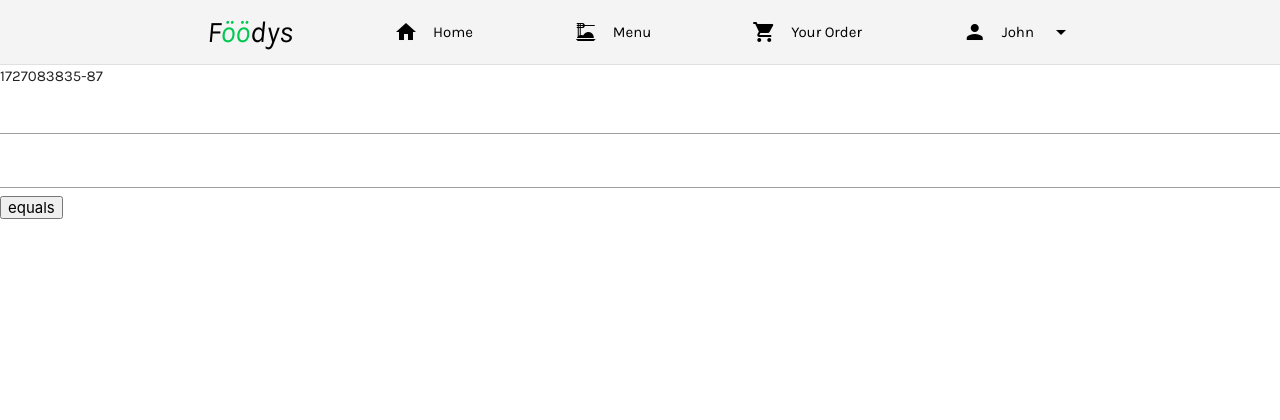
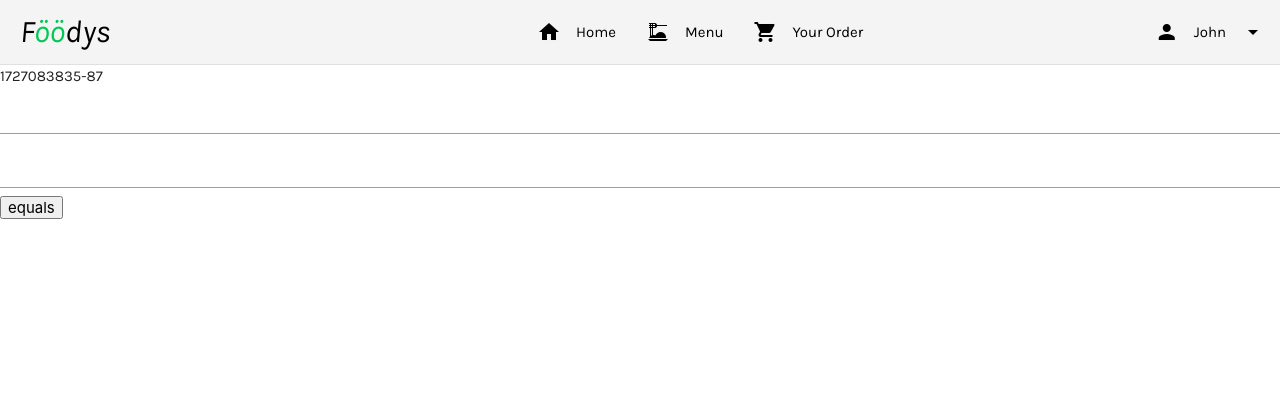
Before and after one commit to lome-ezehi/foodys, a PHP site: page /TEST.php in a window 1280 px wide. Shown: the top 420 px of the page. Run offline with PHP 8.4, Linux system fonts and the light colour scheme; a user stored in the database is signed in.

Commit message:
Revert "amend"
This reverts commit 3e68ef46c969b5a67b11588c46b1298f361ab284.

```diff
--- a/templates/footer.php
+++ b/templates/footer.php
@@ -192,7 +192,7 @@
             font-weight: bold;
         }
         .brand_logo{
-            /* margin-left: 20px; */
+            margin-left: 20px;
         }
         .hidden {
             display: none;
@@ -240,13 +240,8 @@
             border-bottom: 2px solid #00C853;
             height: auto !important;
         }
-        .brand_logo{
-            font-size: 30px;
-        }
         .middle_nav{
-            display: flex;
-            justify-content: space-between;
-            align-items: center;
+            margin-left: 330px;
         }
         span.cart:hover{
             color: #fff !important;
--- a/templates/nav.php
+++ b/templates/nav.php
@@ -21,36 +21,12 @@ $username = $_SESSION['username'];
                     <a data-target="mobile-demo" class="sidenav-trigger hide-on-large-only black-text" href="#"><i class="material-icons">menu</i></a>
                     <!-- brand logo -->
                     <div class="brand-logo">
+                        <!-- D desktop  -->
+                        <a href="index.php" class="hide-on-med-and-down black-text brand_logo"><em>F<span class="green-text text-accent-4">öö</span>dys</em></a>
                         <!-- M mobile  -->
                         <a href="index.php" class="black-text hide-on-large-only"><em>F<span class="green-text text-accent-4">öö</span>dys</em></a>
                     </div>
-                    <!-- D navbar content -->
-                    <div class="container">
-                        <!-- D desktop  -->
-                        <ul>
-                            </ul>
-                        <ul class="hide-on-med-and-down middle_nav">
-                            <li><a href="index.php" class="hide-on-med-and-down black-text brand_logo"><em>F<span class="green-text text-accent-4">öö</span>dys</em></a></li>
-                            <li><a href="index.php" class="nav_link black-text"><i class="material-icons left">home</i>Home</a></li>
-                            <li><a href="meals.php" class="nav_link black-text"><i class="material-icons left">dinner_dining</i>Menu</a></li>
-                            <li><a href="cart.php" class="nav_link black-text"><i class="material-icons left">shopping_cart</i>Your Order</a></li>
-                            <li><a class="nav_link black-text dropdown-trigger" data-target="dropdown1"><i class="material-icons left">person</i>
-                            <?php
-                            echo $username;
-                            ?>
-                            <i class="material-icons right">arrow_drop_down</i></a></li>
-                        </ul>
-                        <!-- D desktop navbar  -->
-                        <ul class="hide-on-med-and-down right">
-                        </ul>
-                    </div>
-                    <!-- dropdown content -->
-                    <ul id="dropdown1" class="dropdown-content">
-                        <li><a href="dashboard.php" class="center-align green-text">My Account</a></li>
-                        <li><a href="logout.php" class="center-align red-text">LOGOUT</a></li>
-                    </ul>
-
-                    <!--M account  -->
+                    <!-- account  -->
                     <ul class="hide-on-large-only right">
                         <li><a href="dashboard.php" class="black-text"><i class="material-icons left">person</i>
                         <?php
@@ -62,6 +38,26 @@ $username = $_SESSION['username'];
                         }
                         ?></a></li>
                     </ul>
+                    <!-- D desktop navbar  -->
+                    <ul class="right hide-on-med-and-down">
+                        <li><a class="nav_link black-text dropdown-trigger" data-target="dropdown1"><i class="material-icons left">person</i>
+                        <?php
+                        echo $username;
+                        ?>
+                        <i class="material-icons right">arrow_drop_down</i></a></li>
+                    </ul>
+                    <div class="container">
+                        <ul class="hide-on-med-and-down middle_nav">
+                            <li><a href="index.php" class="nav_link black-text"><i class="material-icons left">home</i>Home</a></li>
+                            <li><a href="meals.php" class="nav_link black-text"><i class="material-icons left">dinner_dining</i>Menu</a></li>
+                            <li><a href="cart.php" class="nav_link black-text"><i class="material-icons left">shopping_cart</i>Your Order</a></li>
+                        </ul>
+                    </div>
+                    <!-- dropdown content -->
+                    <ul id="dropdown1" class="dropdown-content">
+                        <li><a href="dashboard.php" class="center-align green-text">My Account</a></li>
+                        <li><a href="logout.php" class="center-align red-text">LOGOUT</a></li>
+                    </ul>
                 </div>
             </nav>
         </div>
```
